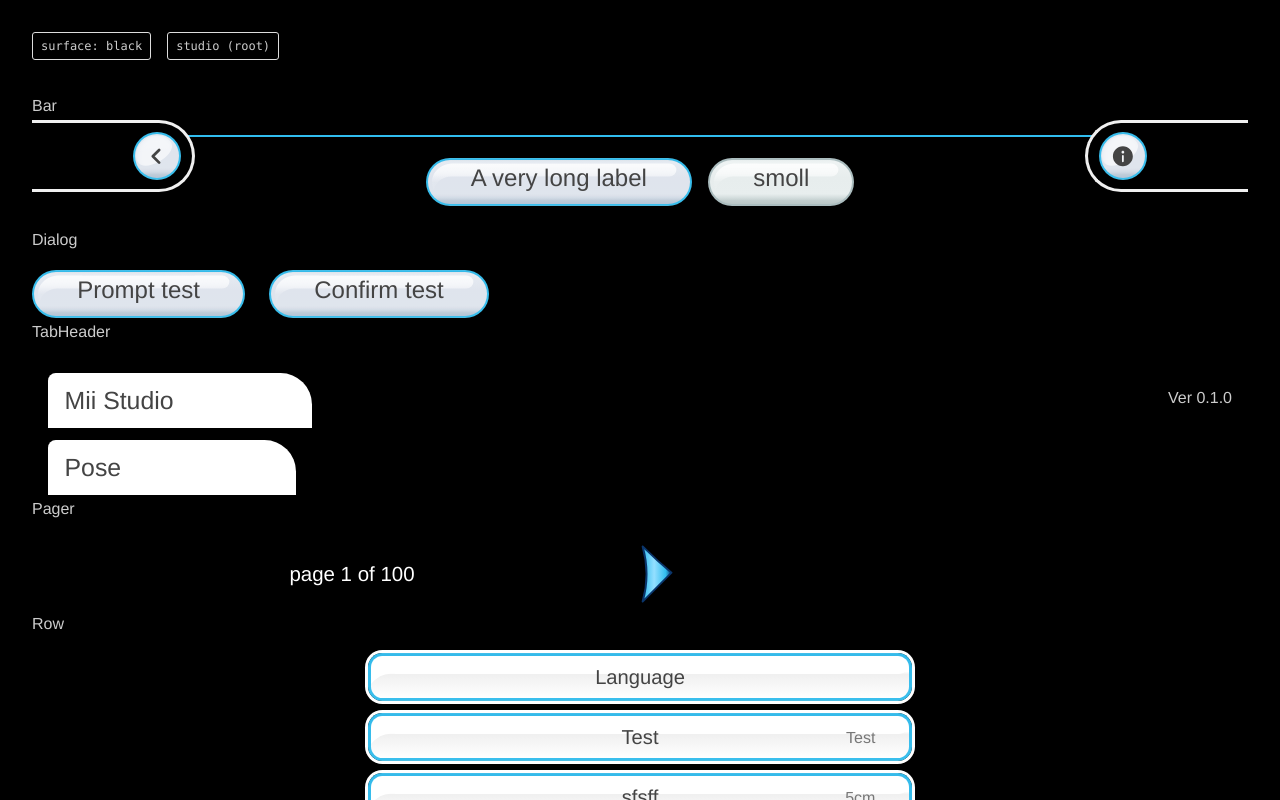
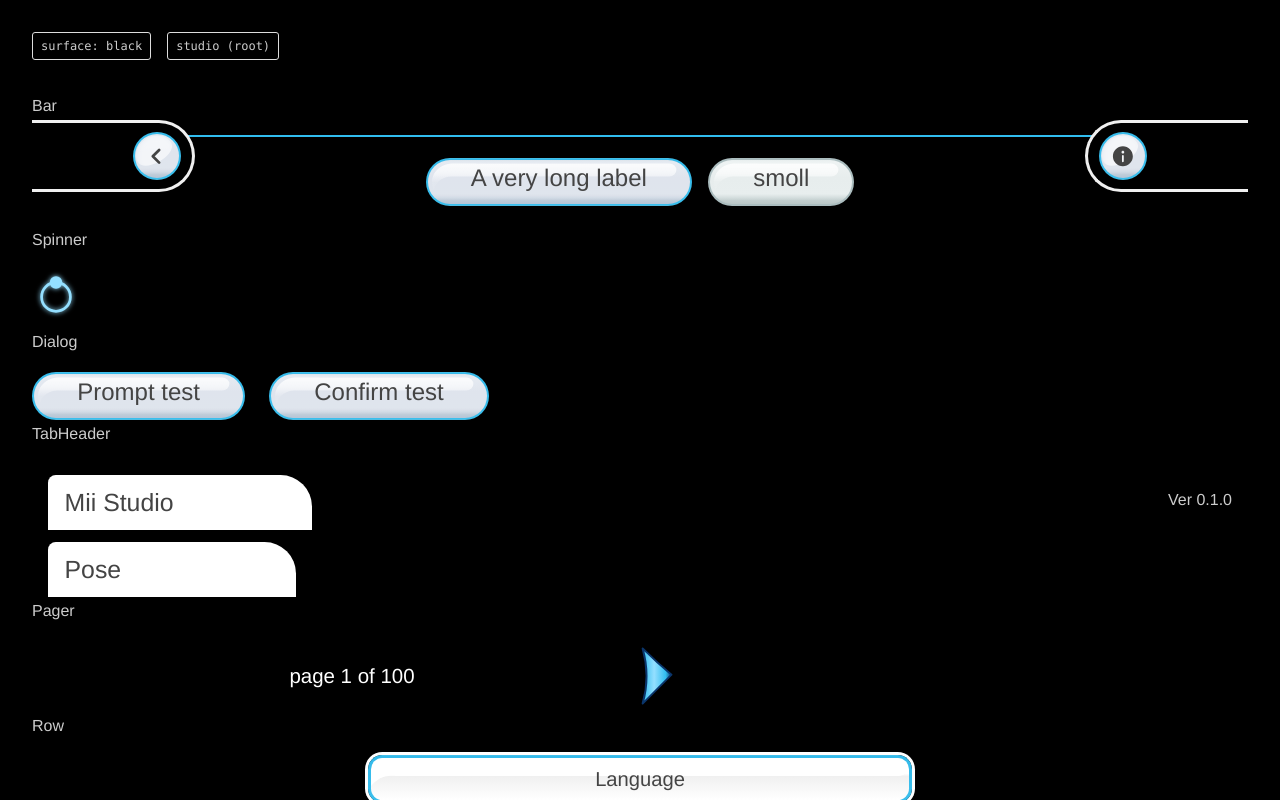
Before and after one commit to mathiiiiiis/mii-studio, a Vue app: page /kitchen in a window 1280 px wide. Shown: the top 800 px of the page. Built offline with nearby package versions, Linux system fonts and the light colour scheme.

Commit message:
feat(ui): add spinner

```diff
--- /dev/null
+++ b/src/ui/controls/Spinner.vue
@@ -0,0 +1,48 @@
+<script setup>
+defineProps({
+  label: { type: String, default: "Loading" },
+});
+</script>
+
+<template>
+  <span class="spinner" role="status" :aria-label="label">
+    <svg class="ring" viewBox="0 0 100 100" aria-hidden="true">
+      <circle cx="50" cy="56" r="30" fill="none" stroke="currentColor" />
+      <circle class="ball" cx="50" cy="26" r="13" fill="currentColor" />
+    </svg>
+  </span>
+</template>
+
+<style lang="css" scoped>
+.spinner {
+  display: inline-grid;
+  place-items: center;
+  width: var(--control-height);
+  height: var(--control-height);
+  color: var(--accent-glow);
+}
+
+.ring {
+  width: 100%;
+  height: 100%;
+  filter: drop-shadow(
+    0 0 calc(var(--control-height) * 0.06) var(--accent-glow)
+  );
+
+  circle {
+    stroke-width: 5.7;
+  }
+}
+
+.ball {
+  transform: view-box;
+  transform-origin: 50px 56px;
+  animation: spin var(--time-spin) linear infinite;
+}
+
+@keyframes spin {
+  to {
+    rotate: 360deg;
+  }
+}
+</style>
--- a/src/ui/theme/_motion.scss
+++ b/src/ui/theme/_motion.scss
@@ -11,6 +11,7 @@
   --time-screen: 500ms;
   --time-flash: 600ms;
   --time-rock: 2400ms;
+  --time-spin: 1000ms;
 
   --delay-stagger: 100ms;
   --delay-label: 500m;
--- a/src/ui/views/Kitchen.vue
+++ b/src/ui/views/Kitchen.vue
@@ -6,6 +6,7 @@ import Dialog from "../controls/Dialog.vue";
 import IconButton from "../controls/IconButton.vue";
 import Pager from "../controls/Pager.vue";
 import Row from "../controls/Row.vue";
+import Spinner from "../controls/Spinner.vue";
 import TabHeader from "../controls/TabHeader.vue";
 import { createDialog } from "../state/dialog.js";
 import { iconNames } from "../theme/icons/index.js";
@@ -55,6 +56,11 @@ const askTest2 = async () => {
           <IconButton name="info" label="Help" />
         </template>
       </Bar>
+    </section>
+
+    <section>
+      <h2>Spinner</h2>
+      <Spinner />
     </section>
 
     <section>
```
